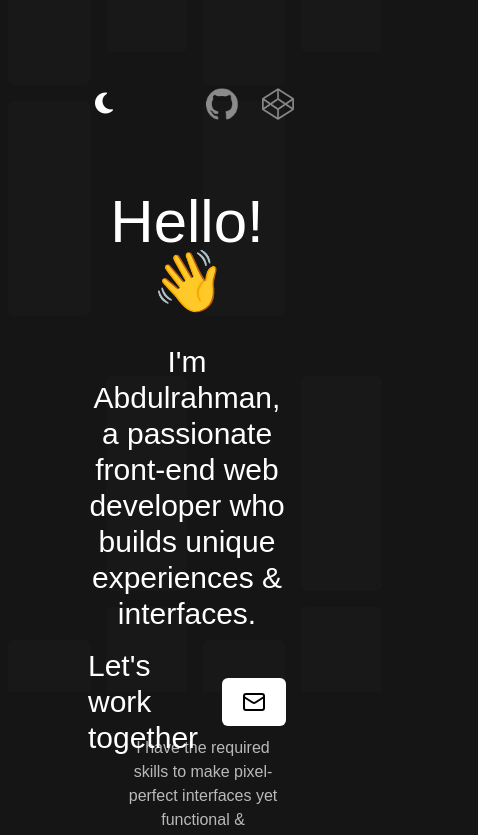
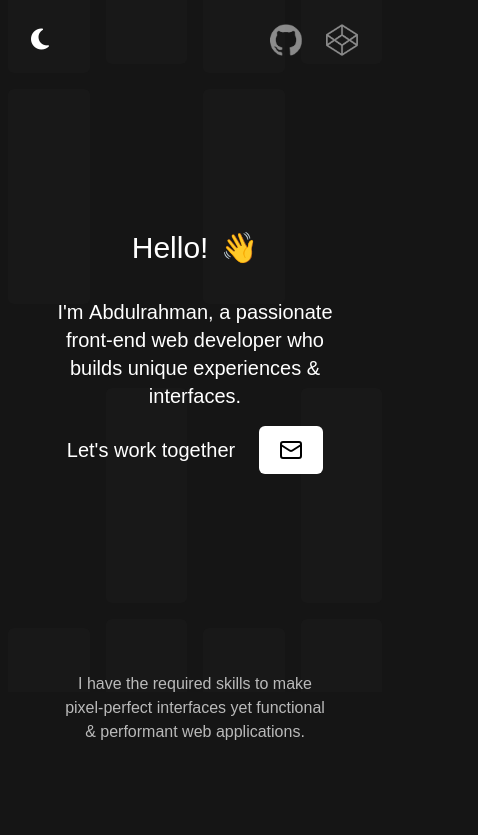
Before and after one commit to phan-forsure/Portfolio, a React (Vite) app: page / in a window 390 px wide. Shown: the top 835 px of the page, 478 px wide, since content can reach past the window. Built offline with nearby package versions, Linux system fonts and the light colour scheme; a web font is replaced by a local one.

Commit message:
finalizing ui

```diff
--- a/src/Components/Hero.tsx
+++ b/src/Components/Hero.tsx
@@ -3,7 +3,7 @@ import { Mail } from "lucide-react";
 export default function Hero() {
   return (
     <section className="hero m-12 flex flex-wrap items-center justify-center">
-      <div className="text-6xl font-extralight px-48 py-8 flex flex-wrap select-none justify-center items-center">
+      <div className="hero_text text-6xl font-extralight px-48 py-8 flex flex-wrap select-none justify-center items-center">
         <h1 className="mb-8 font-normal text-center">
           Hello!{" "}
           <span
--- a/src/style/input.css
+++ b/src/style/input.css
@@ -86,7 +86,7 @@ header {
 
 .side-bar {
   grid-area: bar;
-  height: 40rem;
+  /* height: 40rem; */
   width: calc(100% - 1rem);
 }
 
@@ -209,6 +209,11 @@ body.light .side-bar .comp:not(.projects):hover {
   .side-bar {
     overflow-y: visible !important;
     height: auto;
+    padding: 0;
+  }
+
+  .hero > div {
+    padding: 0;
   }
 }
 
@@ -219,13 +224,23 @@ body.light .side-bar .comp:not(.projects):hover {
   }
 
   .hero {
-    padding: 1rem;
     margin: 1rem;
+    padding: 0;
+  }
+
+  .hero_text {
+    @apply text-3xl;
+  }
+  .hero_text > p {
+    @apply text-xl;
+  }
+  .hero_text > div {
+    @apply text-xl;
   }
 }
 
 @media (max-width: 768px) {
-  .app {
+  .container-all {
     display: flex;
     flex-wrap: wrap;
     justify-content: center;
--- a/src/style/output.css
+++ b/src/style/output.css
@@ -622,12 +622,12 @@ video {
   margin: 0.5rem;
 }
 
+.m-3 {
+  margin: 0.75rem;
+}
+
 .m-4 {
   margin: 1rem;
-}
-
-.m-3 {
-  margin: 0.75rem;
 }
 
 .mx-16 {
@@ -662,6 +662,10 @@ video {
   margin-left: 0.25rem;
 }
 
+.ml-6 {
+  margin-left: 1.5rem;
+}
+
 .mr-4 {
   margin-right: 1rem;
 }
@@ -676,18 +680,6 @@ video {
 
 .mt-4 {
   margin-top: 1rem;
-}
-
-.ml-4 {
-  margin-left: 1rem;
-}
-
-.ml-6 {
-  margin-left: 1.5rem;
-}
-
-.mt-0 {
-  margin-top: 0px;
 }
 
 .block {
@@ -736,26 +728,6 @@ video {
   width: 100%;
 }
 
-.w-5 {
-  width: 1.25rem;
-}
-
-.w-96 {
-  width: 24rem;
-}
-
-.w-52 {
-  width: 13rem;
-}
-
-.w-40 {
-  width: 10rem;
-}
-
-.w-20 {
-  width: 5rem;
-}
-
 .cursor-pointer {
   cursor: pointer;
 }
@@ -778,28 +750,12 @@ video {
   grid-template-rows: repeat(3, minmax(0, 1fr));
 }
 
-.flex-col {
-  flex-direction: column;
-}
-
 .flex-wrap {
   flex-wrap: wrap;
 }
 
-.items-start {
-  align-items: flex-start;
-}
-
-.items-end {
-  align-items: flex-end;
-}
-
 .items-center {
   align-items: center;
-}
-
-.justify-end {
-  justify-content: flex-end;
 }
 
 .justify-center {
@@ -818,10 +774,6 @@ video {
   overflow: hidden;
 }
 
-.overflow-y-scroll {
-  overflow-y: scroll;
-}
-
 .rounded-3xl {
   border-radius: 1.5rem;
 }
@@ -830,12 +782,12 @@ video {
   border-radius: 9999px;
 }
 
+.rounded-md {
+  border-radius: 0.375rem;
+}
+
 .rounded-xl {
   border-radius: 0.75rem;
-}
-
-.rounded-md {
-  border-radius: 0.375rem;
 }
 
 .border-b-2 {
@@ -860,6 +812,11 @@ video {
   padding-right: 4rem;
 }
 
+.px-2 {
+  padding-left: 0.5rem;
+  padding-right: 0.5rem;
+}
+
 .px-48 {
   padding-left: 12rem;
   padding-right: 12rem;
@@ -878,21 +835,6 @@ video {
 .py-8 {
   padding-top: 2rem;
   padding-bottom: 2rem;
-}
-
-.px-4 {
-  padding-left: 1rem;
-  padding-right: 1rem;
-}
-
-.py-2 {
-  padding-top: 0.5rem;
-  padding-bottom: 0.5rem;
-}
-
-.px-2 {
-  padding-left: 0.5rem;
-  padding-right: 0.5rem;
 }
 
 .text-center {
@@ -919,21 +861,6 @@ video {
   line-height: 1.75rem;
 }
 
-.text-xs {
-  font-size: 0.75rem;
-  line-height: 1rem;
-}
-
-.text-base {
-  font-size: 1rem;
-  line-height: 1.5rem;
-}
-
-.text-lg {
-  font-size: 1.125rem;
-  line-height: 1.75rem;
-}
-
 .font-extralight {
   font-weight: 200;
 }
@@ -950,14 +877,14 @@ video {
   font-weight: 600;
 }
 
+.text-black {
+  --tw-text-opacity: 1;
+  color: rgb(0 0 0 / var(--tw-text-opacity));
+}
+
 .text-emerald-400 {
   --tw-text-opacity: 1;
   color: rgb(52 211 153 / var(--tw-text-opacity));
-}
-
-.text-black {
-  --tw-text-opacity: 1;
-  color: rgb(0 0 0 / var(--tw-text-opacity));
 }
 
 .\!opacity-100 {
@@ -1036,7 +963,7 @@ header {
 
 .side-bar {
   grid-area: bar;
-  height: 40rem;
+  /* height: 40rem; */
   width: calc(100% - 1rem);
 }
 
@@ -1172,6 +1099,11 @@ body.light .side-bar .comp:not(.projects):hover {
   .side-bar {
     overflow-y: visible !important;
     height: auto;
+    padding: 0;
+  }
+
+  .hero > div {
+    padding: 0;
   }
 }
 
@@ -1182,13 +1114,28 @@ body.light .side-bar .comp:not(.projects):hover {
   }
 
   .hero {
-    padding: 1rem;
     margin: 1rem;
+    padding: 0;
+  }
+
+  .hero_text {
+    font-size: 1.875rem;
+    line-height: 2.25rem;
+  }
+
+  .hero_text > p {
+    font-size: 1.25rem;
+    line-height: 1.75rem;
+  }
+
+  .hero_text > div {
+    font-size: 1.25rem;
+    line-height: 1.75rem;
   }
 }
 
 @media (max-width: 768px) {
-  .app {
+  .container-all {
     display: flex;
     flex-wrap: wrap;
     justify-content: center;
```
